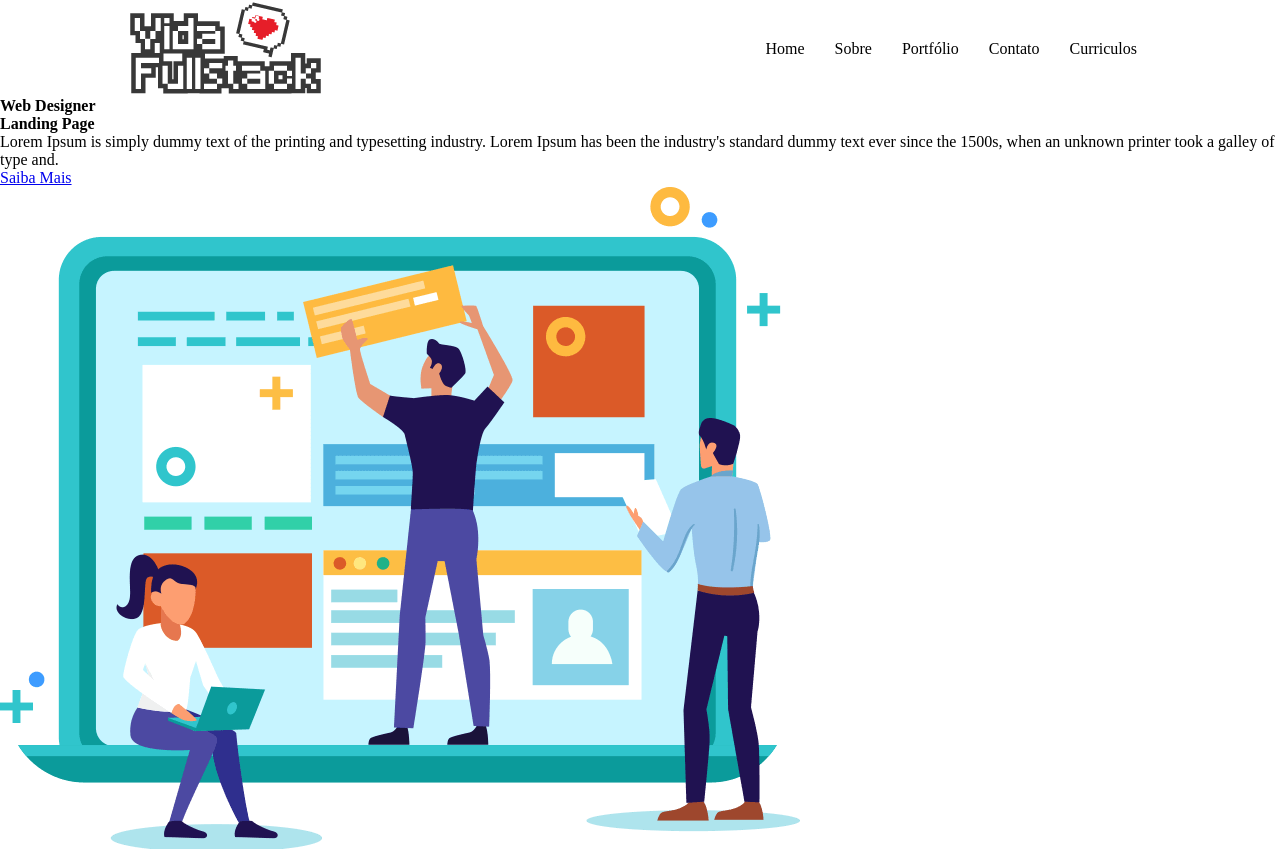
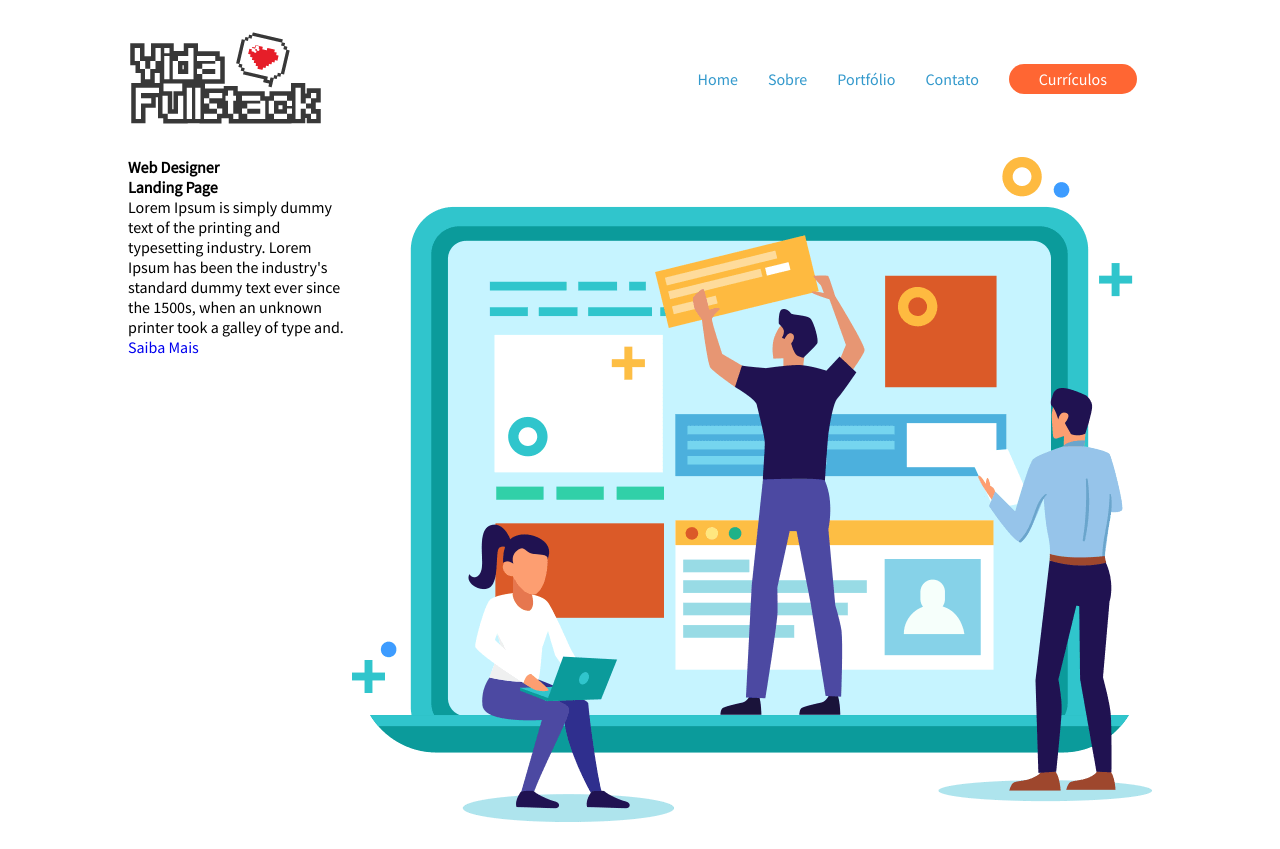
Before and after one commit to Davi-Andrade-30/Site-Do-Brabo, a plain HTML site: page index.html in a window 1280 px wide. Shown: the top 849 px of the page. Drawn offline with Linux system fonts and the light colour scheme.

Commit message:
Refatoração e reultilização do CSS container e row

```diff
--- /dev/null
+++ b/assets/CSS/Buttons.css
@@ -0,0 +1,9 @@
+.btn {
+  padding: 5px 30px;
+  border-radius: 20px;
+}
+
+.btn.btn-laranja {
+  background: #ff6633;
+  color: white;
+}
--- a/assets/CSS/header.css
+++ b/assets/CSS/header.css
@@ -1,7 +1,4 @@
-header {
-  width: 1024px;
-  margin: 0 auto;
-
+header section {
   display: flex;
   flex-direction: row;
   justify-content: space-between;
@@ -11,11 +8,13 @@ header {
 header nav ul {
   display: flex;
   flex-direction: row;
-
+  align-items: center;
   list-style: none;
 
 }
 
-header nav ul li {
-  padding: 0 15px;
+header nav ul li a{
+  margin: 0px 15px;
+  color: #3399cc;
+
 }
--- a/assets/CSS/style.css
+++ b/assets/CSS/style.css
@@ -1,10 +1,27 @@
+@import url('https://fonts.googleapis.com/css2?family=Source+Sans+Pro:wght@200;300;400&display=swap');
+
 @import './header.css';
+@import './Buttons.css';
 
 * {
   margin: 0;
   padding: 0;
   border: 0;
   font-size: 100%;
-  font-family: inherit;
+  font-family: 'Source Sans Pro', sans-serif;
   vertical-align: baseline;
+  text-decoration: none;
 }
+
+.container {
+  width: 1024px;
+  margin: 30px auto;
+
+  display: flex;
+  flex-direction: column;
+}
+
+.row {
+  display: flex;
+  flex-direction: row;
+}
--- a/index.html
+++ b/index.html
@@ -10,32 +10,34 @@
 </head>
 
 <body>
-  <header>
+  <header class="container">
+    <section class="row">
       <img src="./assets/images/logo.png" alt="logo da empresa xpto">
 
       <nav>
         <ul>
           <li>
-          Home
+            <a href="#">Home</a>
           </li>
           <li>
-          Sobre
+            <a href="#">Sobre</a>
           </li>
           <li>
-          Portfólio
+            <a href="#">Portfólio</a>
           </li>
           <li>
-          Contato
+            <a href="#">Contato</a>
           </li>
           <li>
-          Curriculos
+            <a href="#" class="btn btn-laranja">Currículos</a>
           </li>
         </ul>
       </nav>
+    </section>
   </header>
 
-  <main>
-    <section>
+  <main class="container">
+    <section class="row">
       <article>
         <h1>
           Web Designer
@@ -58,7 +60,6 @@
         <img src="./assets/images/pessoas-construindo-pc.png" alt="Criação de Site">
       </div>
     </section>
-
   </main>
 
   <footer>
```
Lines whose indentation alone changed are shown as unchanged.
